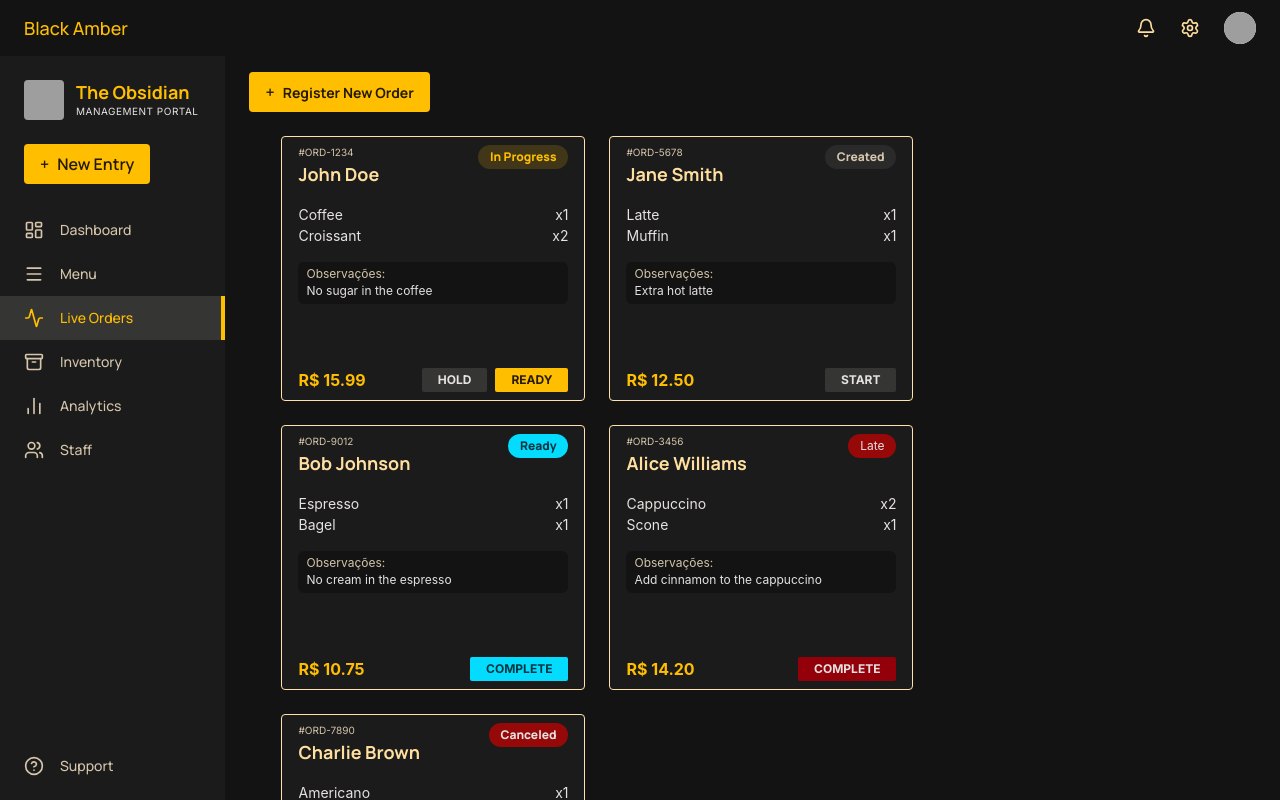
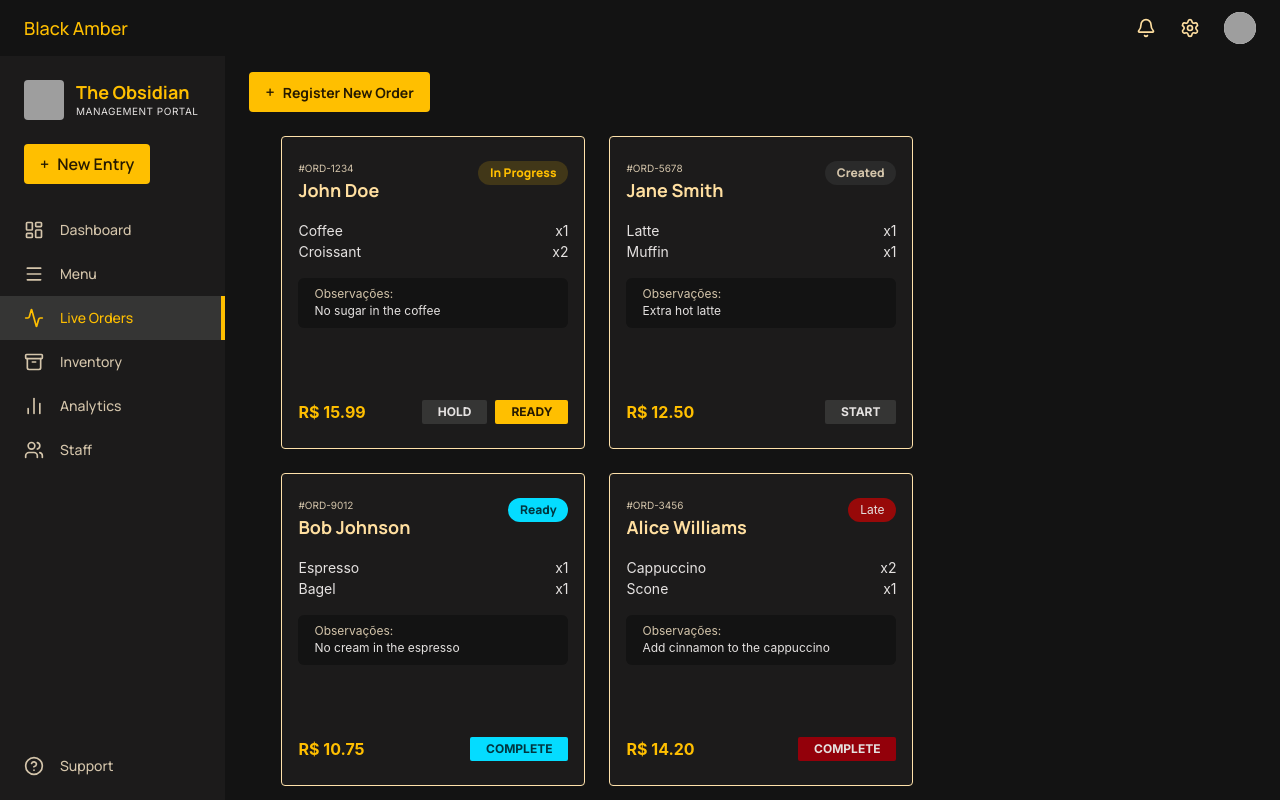
Before and after one commit to MarcosWillianAP1K/front-black-amber-coffe-Front, a React (Vite) app: page /live-orders in a window 1280 px wide. Shown: the top 800 px of the page. Built offline with nearby package versions, Linux system fonts and the light colour scheme; grey boxes are pictures that could not be loaded.

Commit message:
style: Adjust padding and gap in CardOrder component for improved layout

```diff
--- a/src/components/CardOrder/CardOrder.tsx
+++ b/src/components/CardOrder/CardOrder.tsx
@@ -14,7 +14,7 @@ interface CardOrderProps {
 export function CardOrder({ customer = "", code = "", items = {}, observations = "", status = "Nothing", total = 0.0 }: CardOrderProps) {
 
     return (
-        <div className="w-76 h-fit px-4 py-2 gap-16 items-center bg-(--Widget-background) rounded-sm border  border-(--Border2) flex flex-col">
+        <div className="w-76 h-fit px-4 py-6 gap-18 items-center bg-(--Widget-background) rounded-sm border  border-(--Border2) flex flex-col">
 
             <div className="w-full flex flex-col gap-4">
 
@@ -41,7 +41,7 @@ export function CardOrder({ customer = "", code = "", items = {}, observations =
                 </div>
 
                 {/* Observations */}
-                <div className="w-full bg-(--Page-background) rounded-md px-2 py-1   gap-2">
+                <div className="w-full bg-(--Page-background) rounded-md px-4 py-2   gap-2">
                     <p className="text-(--Text-primary-off) text-xs ">Observações:</p>
 
                     <p className="text-(--Text-gray) text-[12px] text-wrap">{observations}</p>
```
